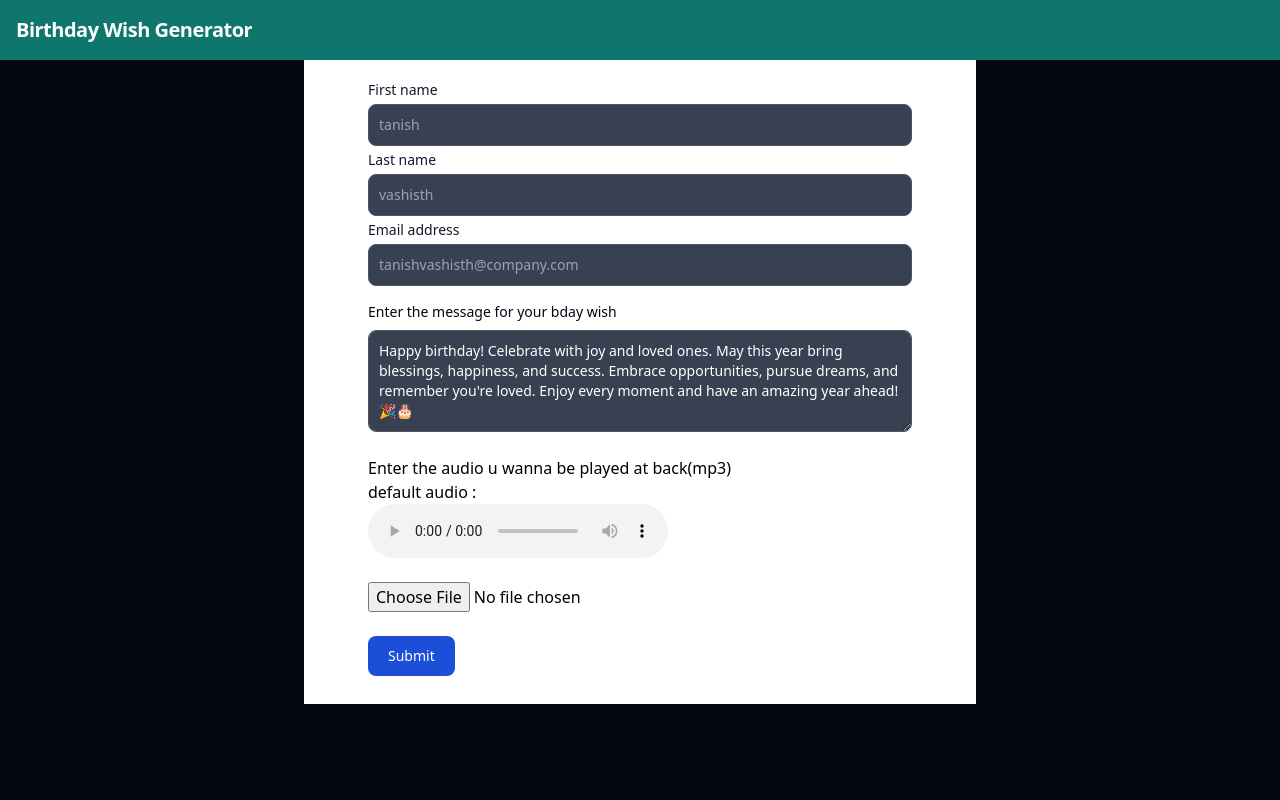
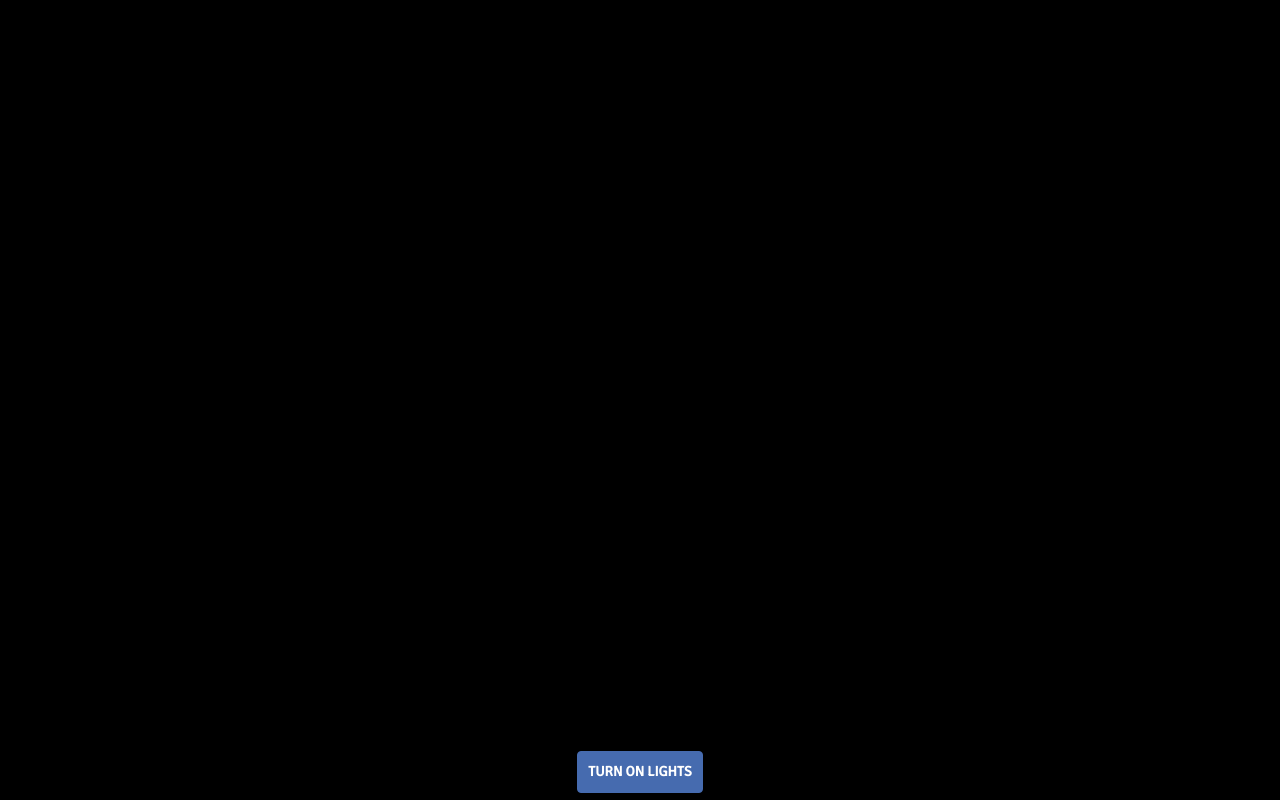
Before and after one commit to Prome-theus/djangobday, a Django app: page /main/ in a window 1280 px wide. Run offline with Django 4.2, Linux system fonts and the light colour scheme; style sheets or scripts are compiled from the project's sources; some libraries are stand-ins or nearby versions.

Commit message:
form update

```diff
--- a/bday/urls.py
+++ b/bday/urls.py
@@ -5,6 +5,6 @@ from bday import views
 urlpatterns = [
     path('admin/', admin.site.urls),
 
-    path('main/',views.main,name='main'),
-    path('',views.Homepage,name='home')
+    path('',views.main,name='main'),
+    path('main/',views.Homepage,name='home')
 ]
--- a/templates/index.html
+++ b/templates/index.html
@@ -13,7 +13,7 @@
 	<meta name="keywords" content="Birthday, Happy">
 	<!-- Strat of Facebook Meta -->
 	<meta property="og:type" content="E-Greeting" />
-	<meta property="og:image" content="favicon.ico" />
+	<meta property="og:image" content="/static/favicon.ico" />
 	<meta property="og:description" content="Wish you a very Happy Birthday">
 	<!-- End of Facebook Meta Tags -->
 	<meta name="viewport" content="width=device-width, initial-scale=1.0, user-scalable=0, minimum-scale=1.0, maximum-scale=1.0">
```
